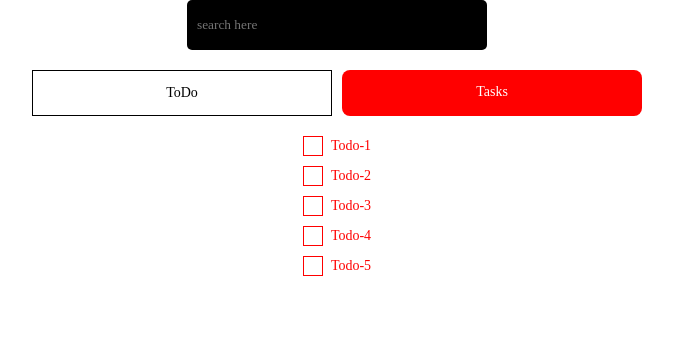
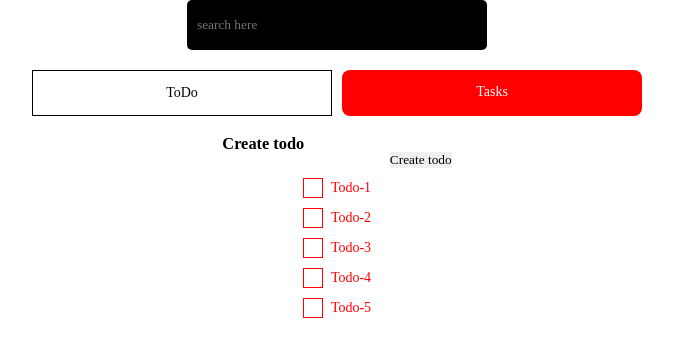
Before and after one commit to Xaimeks/Back-and-Front, a Django app: page / in a window 1280 px wide. Shown: the part 70-427 px from the top of the page, without its empty margins (303-976 px from the left). Run offline with Django 4.2, Linux system fonts and the light colour scheme.

Commit message:
Добавил кое-какой create task (см. js/eventlisteners/createtask.js) там же и фетч запрос на сервер

```diff
--- a/tasks/static/tasks/css/style.css
+++ b/tasks/static/tasks/css/style.css
@@ -193,7 +193,7 @@
   height: max-content;
   background-color: #fff;
 }
-.todo__container {
+.todo__content, .todo__container {
   display: flex;
   align-items: center;
   flex-flow: column nowrap;
--- a/tasks/static/tasks/js/components/todo.js
+++ b/tasks/static/tasks/js/components/todo.js
@@ -2,21 +2,26 @@
   {
     id: 'todo-1',
     title: 'Todo-1',
+    deleted: false,
   },
   {
     id: 'todo-2',
     title: 'Todo-2',
+    deleted: false,
   },
   {
     id: 'todo-3',
     title: 'Todo-3',
+    deleted: false,
   },
   {
     id: 'todo-4',
     title: 'Todo-4',
+    deleted: false,
   },
   {
     id: 'todo-5',
     title: 'Todo-5',
+    deleted: false,
   }
 ]
--- /dev/null
+++ b/tasks/static/tasks/js/elements.js
@@ -0,0 +1,18 @@
+const main = document.getElementById('main');
+
+export const tasks = main.querySelector('.tasks');
+export const todo = main.querySelector('.todo');
+
+export const searchElement = document.body.querySelector('.u-search');
+export const tabsContainer = document.body.querySelector('.tabs__container');
+export const tabs = tabsContainer.querySelectorAll('.u-tab');
+
+export const todoContainer = todo.firstElementChild;
+export const todoCreateForm = todoContainer.firstElementChild;
+export const todoContent = todoContainer.querySelector('.todo__content');
+
+export const getCheckboxes = () => {
+  todoCheckboxes = todoContainer.querySelectorAll('.u-todo')
+}
+export let todoCheckboxes;
+getCheckboxes();
--- /dev/null
+++ b/tasks/static/tasks/js/eventListeners/createTodo.js
@@ -0,0 +1,29 @@
+import { todoList } from '../components/todo.js';
+import {todoCreateForm} from '../elements.js';
+
+const todoCreateFormInput = todoCreateForm.querySelector('.create-form__title-input');
+const createButton = todoCreateForm.querySelector('.create-todo-form__button');
+
+createButton.addEventListener('click', () => {
+  const todo = {
+    id: Date.now(),
+    title: todoCreateFormInput.value,
+    deleted: false,
+  }
+  todoList.push(todo);
+  console.log(createTodo(todoList));
+})
+
+async function createTodo(todoList) {
+  const response = await fetch('http://127.0.0.1:8000/', {
+    method: 'POST',
+    mode: 'no-cors',
+    headers: {
+      "Content-Type": "application/json",
+    },
+    body: JSON.stringify(Object.assign({}, todoList)),
+  });
+  return await response.json();
+}
+
+export default {};
--- a/tasks/static/tasks/js/eventListeners/searchedTasks.js
+++ b/tasks/static/tasks/js/eventListeners/searchedTasks.js
@@ -1,22 +1,15 @@
 import {todoList} from './../components/todo.js'
-
-const searchElement = document.body.querySelector('.u-search');
-
-const todo = document.querySelector('.todo__container');
+import { searchElement, todoCheckboxes } from "../elements.js";
+import { useCheckboxes } from '../use/useCheckboxes.js';
+import { useSearchedList } from '../use/useSearchedList.js'
 
 export let searchedList = todoList;
 
-const renderSearchedList = () => {
-  let html = '';
-  for(let i = 0; i < searchedList.length; i++){
-    const obj = searchedList[i];
-    html += `<input type="checkbox" class="u-todo" id="${obj.id}"><label for="${obj.id}" class="u-todo-label">${obj.title}</label>`
-  }
-  todo.innerHTML = html;
-}
+useCheckboxes(todoCheckboxes);
+useSearchedList(searchedList);
 
 searchElement.addEventListener('input', (e) => {
   let search = e.target.value.toLowerCase();
   searchedList = todoList.filter((task) => task.title.toLowerCase().includes(search));
-  renderSearchedList();
+  useSearchedList(searchedList);
 })
--- a/tasks/static/tasks/js/eventListeners/setActiveTab.js
+++ b/tasks/static/tasks/js/eventListeners/setActiveTab.js
@@ -1,9 +1,13 @@
-const main = document.getElementById('main');
+import { todoList } from "../components/todo.js";
+import { tasks, todo, tabs, searchElement } from "../elements.js";
+import { useSearchedList } from "../use/useSearchedList.js";
 
-const tasks = main.querySelector('.tasks');
-const todo = main.querySelector('.todo');
+// const main = document.getElementById('main');
 
-const tabs = document.body.querySelector('.tabs').querySelectorAll('.u-tab');
+// const tasks = main.querySelector('.tasks');
+// const todo = main.querySelector('.todo');
+
+// const tabs = document.body.querySelector('.tabs').querySelectorAll('.u-tab');
 
 export function setActiveTab(element){
   if(element.checked && element.value === 'tasks'){
@@ -13,6 +17,8 @@
     todo.classList.add('todo__active');
     tasks.classList.remove('tasks__active');
   }
+  searchElement.value = '';
+  useSearchedList(todoList)
 }
 
 for(const el of tabs){
--- a/tasks/static/tasks/js/script.js
+++ b/tasks/static/tasks/js/script.js
@@ -1,6 +1,6 @@
-export {setActiveTab} from './eventListeners/setActiveTab.js'
-export {searchedList} from './eventListeners/searchedTasks.js'
-
+import {setActiveTab} from './eventListeners/setActiveTab.js'
+import {searchedList} from './eventListeners/searchedTasks.js'
+import {} from './eventListeners/createTodo.js'
 // const main = document.getElementById('main');
 
 // const tasks = main.querySelector('.tasks');
--- /dev/null
+++ b/tasks/static/tasks/js/use/useCheckboxes.js
@@ -0,0 +1,14 @@
+import { todoList } from "../components/todo.js";
+
+export const useCheckboxes = (checkboxList) => {
+  for(const checkbox of checkboxList){
+    checkbox.addEventListener('input', (e) => {
+
+      const todo = todoList.find((obj) => {
+        return obj.id === e.target.id;
+      });
+
+      todo.deleted = e.target.checked;
+    })
+  }
+}
--- /dev/null
+++ b/tasks/static/tasks/js/use/useSearchedList.js
@@ -0,0 +1,13 @@
+import { todoContent, getCheckboxes, todoCheckboxes } from "../elements.js";
+import { useCheckboxes } from '../use/useCheckboxes.js';
+
+export const useSearchedList = (searchedList) => {
+  let html = '';
+  for(let i = 0; i < searchedList.length; i++){
+    const obj = searchedList[i];
+    html += `<input type="checkbox" class="u-todo" id="${obj.id}" ${obj.deleted ? 'checked': ''}><label for="${obj.id}" class="u-todo-label">${obj.title}</label>`
+  }
+  todoContent.innerHTML = html;
+  getCheckboxes();
+  useCheckboxes(todoCheckboxes);
+}
--- a/tasks/static/tasks/scss/HomePage/_ToDo.scss
+++ b/tasks/static/tasks/scss/HomePage/_ToDo.scss
@@ -5,7 +5,7 @@
     height: max-content;
     background-color: #fff;
   }
-  &__container{
+  &__content, &__container{
     display: flex;
     align-items: center;
     flex-flow: column nowrap;
--- a/templates/tasks/index.html
+++ b/templates/tasks/index.html
@@ -58,11 +58,18 @@
   <main id="main" class="main">
     <section class="todo">
       <div class="todo__container">
-        <input type="checkbox" class="u-todo" id="todo-1"><label for="todo-1" class="u-todo-label">Todo-1</label>
-        <input type="checkbox" class="u-todo" id="todo-2"><label for="todo-2" class="u-todo-label">Todo-2</label>
-        <input type="checkbox" class="u-todo" id="todo-3"><label for="todo-3" class="u-todo-label">Todo-3</label>
-        <input type="checkbox" class="u-todo" id="todo-4"><label for="todo-4" class="u-todo-label">Todo-4</label>
-        <input type="checkbox" class="u-todo" id="todo-5"><label for="todo-5" class="u-todo-label">Todo-5</label>
+        <form class="todo__create-todo-form create-form">
+          <h3 class="create-form__title">Create todo</h3>
+          <input type="text" class="create-form__title-input">
+          <button type="button" class="create-todo-form__button create-form__button">Create todo</button>
+        </form>
+        <div class="todo__content">
+          <input type="checkbox" class="u-todo" id="todo-1"><label for="todo-1" class="u-todo-label">Todo-1</label>
+          <input type="checkbox" class="u-todo" id="todo-2"><label for="todo-2" class="u-todo-label">Todo-2</label>
+          <input type="checkbox" class="u-todo" id="todo-3"><label for="todo-3" class="u-todo-label">Todo-3</label>
+          <input type="checkbox" class="u-todo" id="todo-4"><label for="todo-4" class="u-todo-label">Todo-4</label>
+          <input type="checkbox" class="u-todo" id="todo-5"><label for="todo-5" class="u-todo-label">Todo-5</label>
+        </div>
         <!-- todos -->
       </div>
     </section>
```
